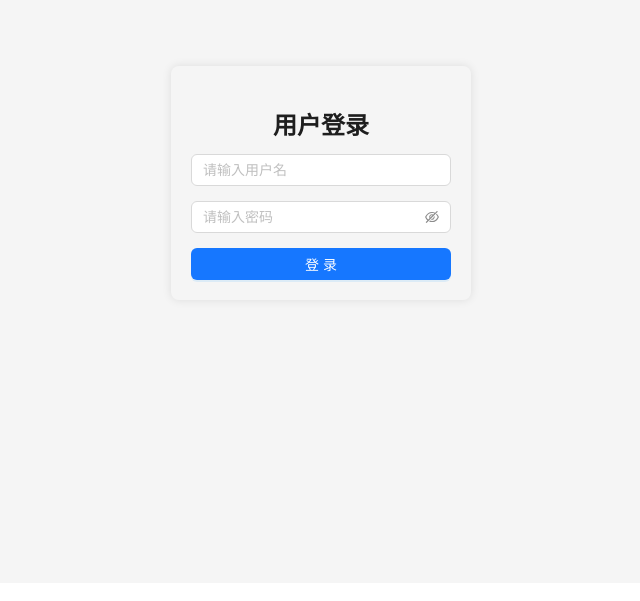
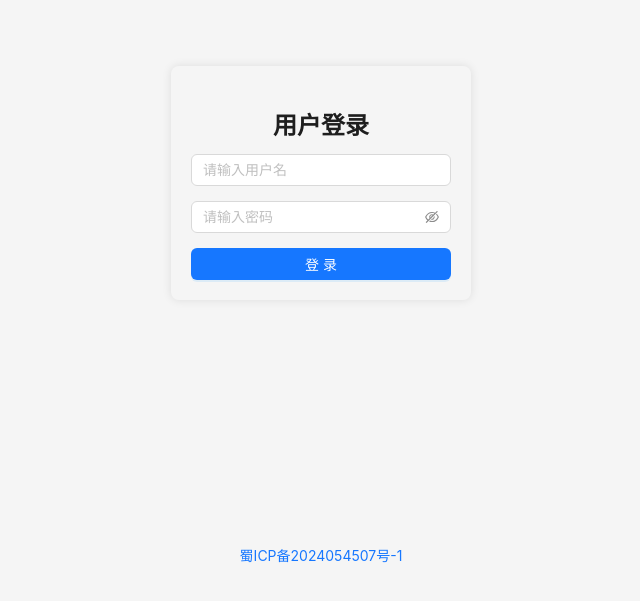
Before and after one commit to pysrc/webmark, a React (Create React App) app in the folder webmark-frontend/: page / in a window 1280 px wide. Shown: the part 225-826 px from the top of the page, without its empty margins (319-959 px from the left). Built offline with nearby package versions, Linux system fonts and the light colour scheme; what @bytemd/plugin-gfm, @bytemd/plugin-highlight, @bytemd/plugin-math, @bytemd/plugin-mermaid would draw is missing.

Commit message:
添加footer

```diff
--- a/webmark-frontend/src/App.js
+++ b/webmark-frontend/src/App.js
@@ -3,10 +3,11 @@ import { Layout, Input, Button, Typography } from 'antd';
 import Cookies from 'js-cookie'; // 用于操作 cookie
 import UserMain from './UserMain';
 import GroupMain from './GroupMain';
+import ComFooter from './ComFooter';
 
 import { useNavigate, BrowserRouter, Route, Routes } from 'react-router-dom';
 
-const { Content } = Layout;
+const { Content, Footer } = Layout;
 const { Title } = Typography;
 
 // 登录页面组件
@@ -81,6 +82,9 @@ const LoginPage = () => {
                             </Button>
                         </div>
                     </Content>
+                    <Footer>
+                        <ComFooter />
+                    </Footer>
                 </Layout>}
         </>
     );
--- /dev/null
+++ b/webmark-frontend/src/ComFooter.js
@@ -0,0 +1,14 @@
+
+const ComFooter = () => {
+    return <div style={{
+        position: "fixed",
+        bottom: "10px",
+        left: "50%",
+        transform: "translateX(-50%)",
+        padding: "10px 20px;"
+    }}>
+        <a href="https://beian.miit.gov.cn" target="_blank">蜀ICP备2024054507号-1</a>
+    </div>
+}
+
+export default ComFooter;
--- a/webmark-frontend/src/GroupMain.js
+++ b/webmark-frontend/src/GroupMain.js
@@ -9,6 +9,8 @@ import {
     HomeOutlined,
     FileZipOutlined
 } from '@ant-design/icons';
+
+import ComFooter from './ComFooter';
 
 import { useSearchParams } from 'react-router-dom';
 import Cookies from 'js-cookie';
@@ -40,7 +42,7 @@ const headerStyle = {
     backgroundColor: '#fff',
 };
 
-const { Header, Content, Sider } = Layout;
+const { Header, Content, Sider, Footer } = Layout;
 
 const plugins = [
     gfm({
@@ -399,6 +401,9 @@ const GroupMain = () => {
                         </Splitter.Panel>
                     </Splitter>
                 </Content>
+                <Footer>
+                    <ComFooter />
+                </Footer>
             </Layout>
         </>
     );
--- a/webmark-frontend/src/UserMain.js
+++ b/webmark-frontend/src/UserMain.js
@@ -11,8 +11,9 @@ import {
 import './ComMain.css';
 import { useNavigate } from 'react-router-dom';
 import Cookies from 'js-cookie';
+import ComFooter from './ComFooter';
 
-const { Header, Content } = Layout;
+const { Header, Content, Footer } = Layout;
 
 const UserMain = () => {
     const navigate = useNavigate();
@@ -259,6 +260,9 @@ const UserMain = () => {
                         ))}
                     </Flex>
                 </Content>
+                <Footer>
+                    <ComFooter />
+                </Footer>
             </Layout>
         </>
     );
```
